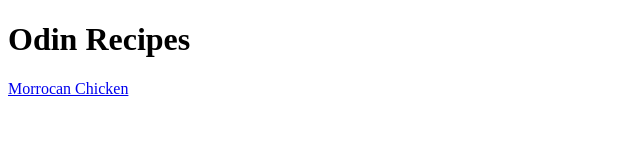
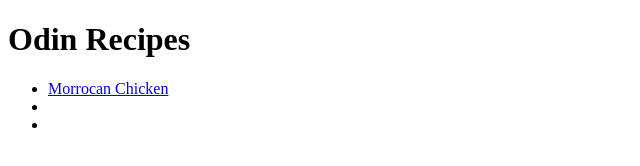
Before and after one commit to wtbtucker/odin-recipes, a plain HTML site: page index.html in a window 1280 px wide. Shown: the whole page, without its empty margins (0-640 px from the left). Drawn offline with Linux system fonts and the light colour scheme.

```diff
--- a/index.html
+++ b/index.html
@@ -8,6 +8,11 @@
 </head>
 <body>
     <h1>Odin Recipes</h1>
-    <a href="recipes/morrocan-chicken.html">Morrocan Chicken</a>
+    <ul>
+        <li><a href="recipes/morrocan-chicken.html">Morrocan Chicken</a></li>
+        <li></li>
+        <li></li>
+    </ul>
+
 </body>
 </html>
```
Also changed, not shown: recipes/korean-beef-bowl.html (added).
